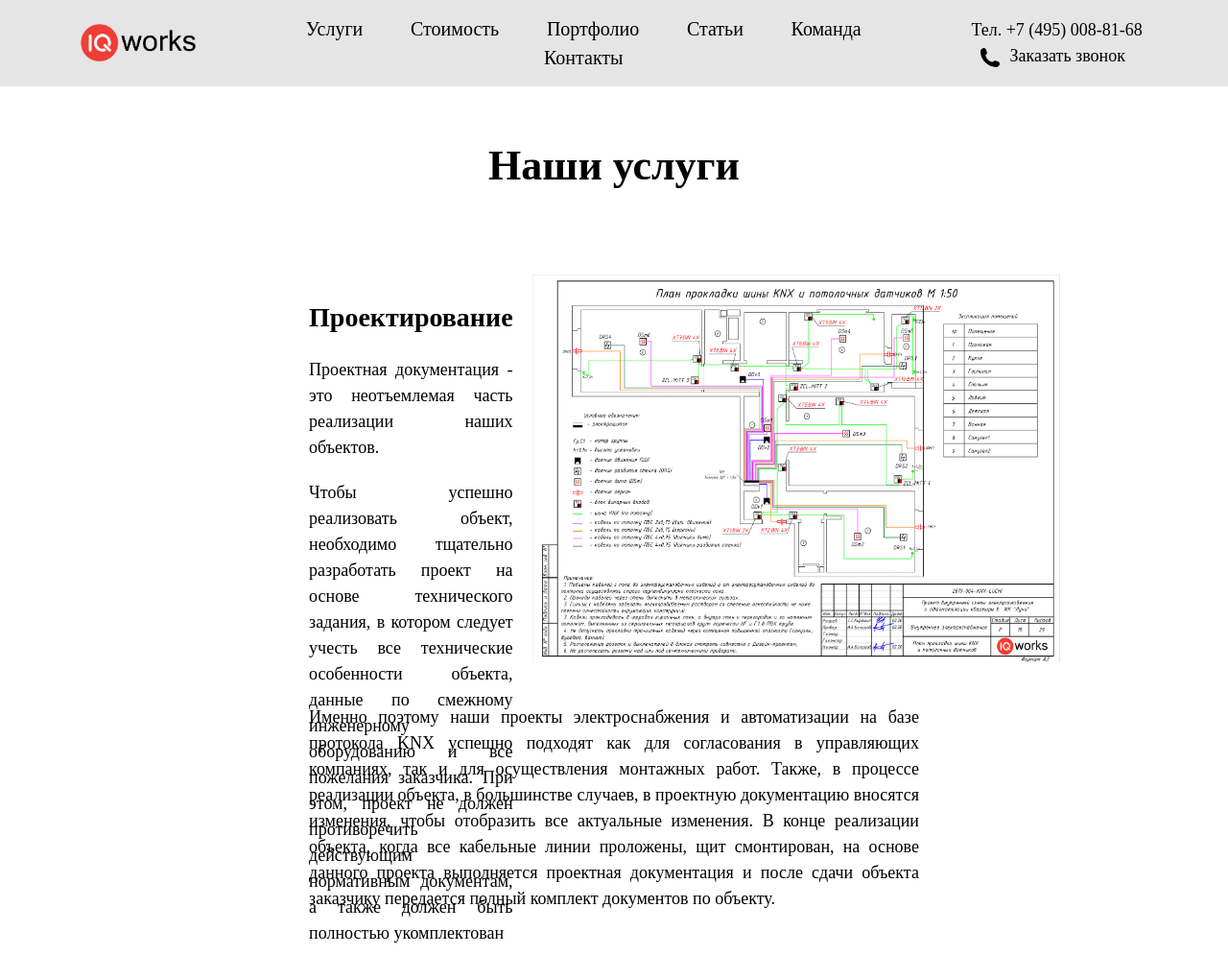
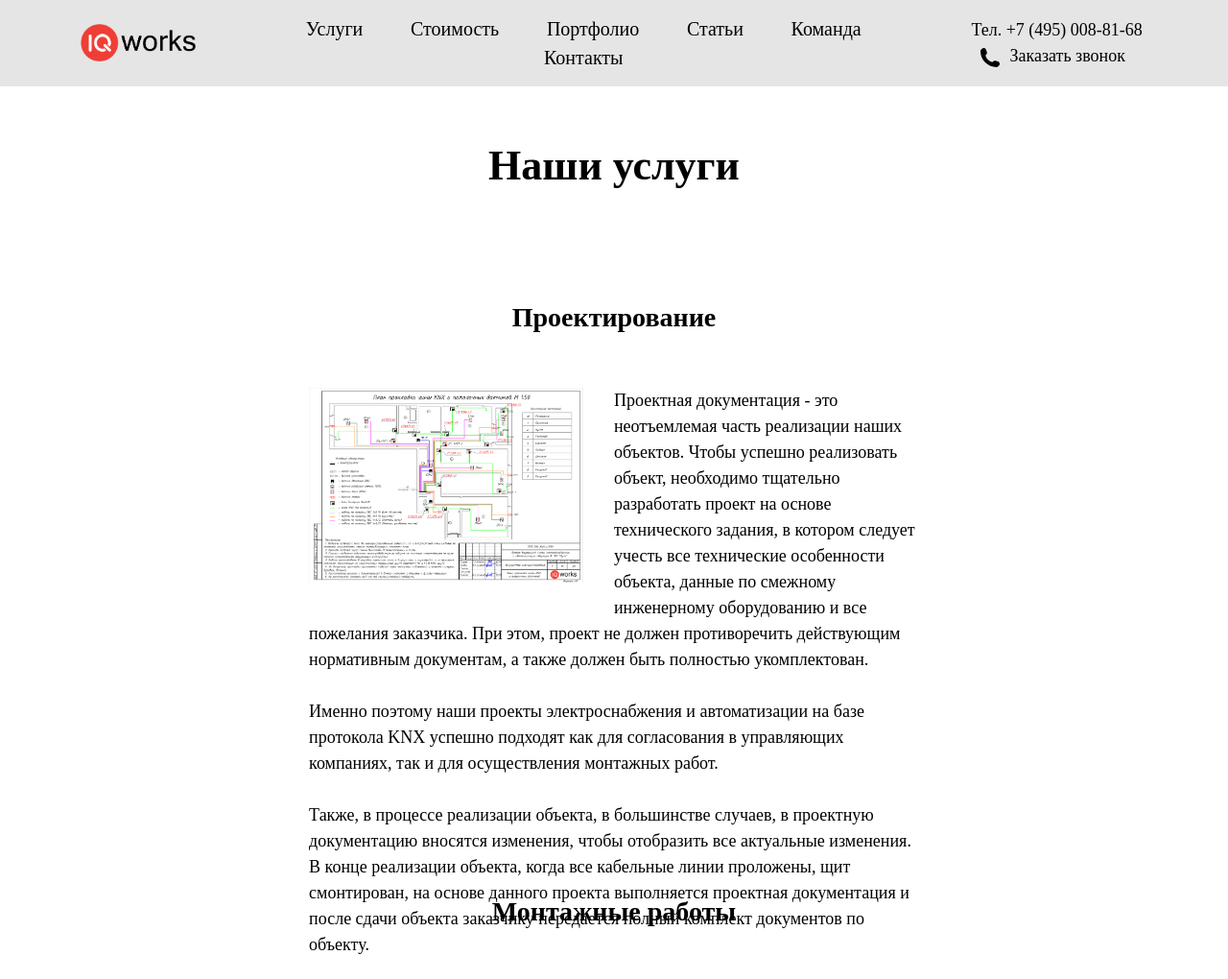
Before and after one commit to Husky022/IQworkers, a Django app: page /services/ in a window 1280 px wide. Shown: the top 1020 px of the page at 96% size. Run offline with Django 3.2, Linux system fonts and the light colour scheme; some libraries are stand-ins or nearby versions; some web fonts are replaced.

Commit message:
services text

```diff
--- a/mainapp/templates/mainapp/services.html
+++ b/mainapp/templates/mainapp/services.html
@@ -5,85 +5,95 @@
 {% block content %}
     <div class="services-container">
         <div class="services-text">Наши услуги</div>
-        <div class="chapter-box">
         <div id="project" class="service">
             <div class="service-item-box">
-                    <div class="service-text-box">
+                <div class="service-text-box wide">
                     <span class="service-box-paragraph">Проектирование</span>
-                        <span class="box-inside-text">Проектная документация - это неотъемлемая часть реализации наших объектов.</span>
-                        <span class="box-inside-text">Чтобы успешно реализовать объект, необходимо тщательно разработать проект на основе технического задания,
+                    <p class="box-inside-text">
+                        <img class="img-service-item float-img-left" src="{% static 'img/project.png' %}" alt="Проектирование">
+                        Проектная документация - это неотъемлемая часть реализации наших объектов.
+                        Чтобы успешно реализовать объект, необходимо тщательно разработать проект на основе технического задания,
                         в котором следует учесть все технические особенности объекта, данные по смежному инженерному оборудованию и все пожелания заказчика. При этом, проект
-                        не должен противоречить действующим нормативным документам, а также должен быть полностью укомплектован </span>
-                    </div>
-                    <img class="img-service-project" src="{% static 'img/project.png' %}" alt="Проектирование">
-                </div>
-                <div class="service-item-box">
-                    <div class="service-text-box wide">
-                        <span class="box-inside-text">Именно поэтому наши проекты электроснабжения и автоматизации на базе протокола KNX успешно подходят как для согласования в
-                        управляющих компаниях, так и для осуществления монтажных работ. Также, в процессе реализации объекта, в большинстве случаев, в проектную документацию вносятся
+                        не должен противоречить действующим нормативным документам, а также должен быть полностью укомплектован.
+                        <br/>
+                        <br/>
+                        Именно поэтому наши проекты электроснабжения и автоматизации на базе протокола KNX успешно подходят как для согласования в
+                        управляющих компаниях, так и для осуществления монтажных работ.
+                        <br/>
+                        <br/>
+                        Также, в процессе реализации объекта, в большинстве случаев, в проектную документацию вносятся
                         изменения, чтобы отобразить все актуальные изменения. В конце реализации объекта, когда все кабельные линии проложены, щит смонтирован, на основе данного проекта
-                        выполняется проектная документация и после сдачи объекта заказчику передается полный комплект документов по объекту.</span>
+                        выполняется проектная документация и после сдачи объекта заказчику передается полный комплект документов по объекту.
+                    </p>
                 </div>
             </div>
         </div>
         <div id="montage" class="service">
             <div class="service-item-box">
-                    <img class="img-service-project" src="{% static 'img/montage1.jpg' %}" alt="Монтаж">
-                    <div class="service-text-box">
+                <div class="service-text-box wide">
                     <span class="service-box-paragraph">Монтажные работы</span>
-                        <span class="box-inside-text">Проектная документация - это неотъемлемая часть реализации наших объектов.</span>
-                        <span class="box-inside-text">Чтобы успешно реализовать объект, необходимо тщательно разработать проект на основе технического задания,
-                        в котором следует учесть все технические особенности объекта, данные по смежному инженерному оборудованию и все пожелания заказчика. При этом, проект
-                        не должен противоречить действующим нормативным документам, а также должен быть полностью укомплектован </span>
-                    </div>
-                </div>
-                <div class="service-item-box">
-                    <div class="service-text-box wide">
-                        <span class="box-inside-text">Именно поэтому наши проекты электроснабжения и автоматизации на базе протокола KNX успешно подходят как для согласования в
-                        управляющих компаниях, так и для осуществления монтажных работ. Также, в процессе реализации объекта, в большинстве случаев, в проектную документацию вносятся
-                        изменения, чтобы отобразить все актуальные изменения. В конце реализации объекта, когда все кабельные линии проложены, щит смонтирован, на основе данного проекта
-                        выполняется проектная документация и после сдачи объекта заказчику передается полный комплект документов по объекту.</span>
+                    <p class="box-inside-text">
+                        <img class="img-service-item float-img-right" src="{% static 'img/montage1.jpg' %}" alt="Монтаж">
+                        Монтажные работы осуществляется нашими специалистами строго по согласованной проектной документации. При прокладке кабеля используются современные
+                        и исправные инструменты - перфораторы, штроборезы, пневмопистолеты, пылесосы и т.д. Особое внимание уделяется технике безопасности при производстве работ на объекте,
+                        у каждого из наших специалистов есть действующее удостоверение с отметкой о группе электробезопасности. Весь кадровый состав проходит аттестацию в соответствии с указанными
+                        сроками очередных проверок знаний.
+                        <br/>
+                        <br/>
+                        Таким образом, опыт реализации объектов в совокупности с качественным составом команды позволяют брать в работу практически любые объекты, с любым функционалом и любыми объемами.
+                        При этом, качество выполнения работ не зависит от общего объема работ, т.к. контроль за реализацией со стороны старших сотрудников охватывает все участки объекта вне зависимости
+                        от его объемов.
+                        <br/>
+                        <br/>
+                        Стоит также отметить, что наши специалисты уважают труд смежных организаций на объекте, поэтому помимо работы со своей проектной документации мы ознакамливаемся с документацией смежных
+                        разделов. Именно поэтому нам удается избежать множество конфликтных и спорных ситуаций на объекте и учесть все дополнительные факторы помимо указанных в техническом задании.
+                    </p>
                 </div>
             </div>
         </div>
         <div id="sale" class="service">
             <div class="service-item-box">
-                    <div class="service-text-box">
+                <div class="service-text-box wide">
                     <span class="service-box-paragraph">Поставка оборудования</span>
-                        <span class="box-inside-text">Проектная документация - это неотъемлемая часть реализации наших объектов.</span>
-                        <span class="box-inside-text">Чтобы успешно реализовать объект, необходимо тщательно разработать проект на основе технического задания,
+                    <p class="box-inside-text">
+                        <img class="img-service-item float-img-left" src="{% static 'img/sale1.jpg' %}" alt="Sale">
+                        Проектная документация - это неотъемлемая часть реализации наших объектов.
+                        Чтобы успешно реализовать объект, необходимо тщательно разработать проект на основе технического задания,
                         в котором следует учесть все технические особенности объекта, данные по смежному инженерному оборудованию и все пожелания заказчика. При этом, проект
-                        не должен противоречить действующим нормативным документам, а также должен быть полностью укомплектован </span>
-                    </div>
-                    <img class="img-service-project" src="{% static 'img/sale1.jpg' %}" alt="Sale">
-                </div>
-                <div class="service-item-box">
-                    <div class="service-text-box wide">
-                        <span class="box-inside-text">Именно поэтому наши проекты электроснабжения и автоматизации на базе протокола KNX успешно подходят как для согласования в
-                        управляющих компаниях, так и для осуществления монтажных работ. Также, в процессе реализации объекта, в большинстве случаев, в проектную документацию вносятся
+                        не должен противоречить действующим нормативным документам, а также должен быть полностью укомплектован.
+                        <br/>
+                        <br/>
+                        Именно поэтому наши проекты электроснабжения и автоматизации на базе протокола KNX успешно подходят как для согласования в
+                        управляющих компаниях, так и для осуществления монтажных работ.
+                        <br/>
+                        <br/>
+                        Также, в процессе реализации объекта, в большинстве случаев, в проектную документацию вносятся
                         изменения, чтобы отобразить все актуальные изменения. В конце реализации объекта, когда все кабельные линии проложены, щит смонтирован, на основе данного проекта
-                        выполняется проектная документация и после сдачи объекта заказчику передается полный комплект документов по объекту.</span>
+                        выполняется проектная документация и после сдачи объекта заказчику передается полный комплект документов по объекту.
+                    </p>
                 </div>
             </div>
         </div>
         <div id="programming" class="service">
             <div class="service-item-box">
-                    <img class="img-service-project" src="{% static 'img/programming1.jpg' %}" alt="Программирование">
-                    <div class="service-text-box">
+                <div class="service-text-box wide">
                     <span class="service-box-paragraph">Программирование</span>
-                        <span class="box-inside-text">Проектная документация - это неотъемлемая часть реализации наших объектов.</span>
-                        <span class="box-inside-text">Чтобы успешно реализовать объект, необходимо тщательно разработать проект на основе технического задания,
+                    <p class="box-inside-text">
+                        <img class="img-service-item float-img-right" src="{% static 'img/programming1.jpg' %}" alt="Программирование">
+                        Проектная документация - это неотъемлемая часть реализации наших объектов.
+                        Чтобы успешно реализовать объект, необходимо тщательно разработать проект на основе технического задания,
                         в котором следует учесть все технические особенности объекта, данные по смежному инженерному оборудованию и все пожелания заказчика. При этом, проект
-                        не должен противоречить действующим нормативным документам, а также должен быть полностью укомплектован </span>
-                    </div>
-                </div>
-                <div class="service-item-box">
-                    <div class="service-text-box wide">
-                        <span class="box-inside-text">Именно поэтому наши проекты электроснабжения и автоматизации на базе протокола KNX успешно подходят как для согласования в
-                        управляющих компаниях, так и для осуществления монтажных работ. Также, в процессе реализации объекта, в большинстве случаев, в проектную документацию вносятся
+                        не должен противоречить действующим нормативным документам, а также должен быть полностью укомплектован.
+                        <br/>
+                        <br/>
+                        Именно поэтому наши проекты электроснабжения и автоматизации на базе протокола KNX успешно подходят как для согласования в
+                        управляющих компаниях, так и для осуществления монтажных работ.
+                        <br/>
+                        <br/>
+                        Также, в процессе реализации объекта, в большинстве случаев, в проектную документацию вносятся
                         изменения, чтобы отобразить все актуальные изменения. В конце реализации объекта, когда все кабельные линии проложены, щит смонтирован, на основе данного проекта
-                        выполняется проектная документация и после сдачи объекта заказчику передается полный комплект документов по объекту.</span>
-                    </div>
+                        выполняется проектная документация и после сдачи объекта заказчику передается полный комплект документов по объекту.
+                    </p>
                 </div>
             </div>
         </div>
--- a/static/css/style.css
+++ b/static/css/style.css
@@ -235,8 +235,8 @@
     margin: auto;
 }
 
-.img-service-project{
-    width: 550px;
+.img-service-item{
+    width: 45%;
 }
 
 .img-technology{
@@ -297,6 +297,16 @@
     margin-top: 20px;
 }
 
+.float-img-left{
+    float: left;
+    margin: 0 5% 5% 0;
+}
+
+.float-img-right{
+    float: right;
+    margin: 0 0 5% 5%;
+}
+
 .opportunities-item-box{
     display: flex;
     flex-direction: row;
@@ -338,13 +348,14 @@
 .service-item-box{
     display: flex;
     flex-direction: row;
+    margin-bottom: 20%;
 }
 
 .services-container{
     width: 80%;
     display: flex;
     flex-direction: column;
-    margin: 0 10% 0 10%;
+    margin: 0 10% 10% 10%;
 }
 
 .services-text{
@@ -359,13 +370,15 @@
     padding: 0 20px 0 20px;
     display: flex;
     flex-direction: column;
-    width: 500px;
+    width: 55%;
     height: 380px;
 }
 
 .service-box-paragraph{
     font-size: 28px;
     font-weight: bolder;
+    margin: auto;
+    margin-bottom: 5%;
 }
 
 .service{
```
Lines whose indentation alone changed are shown as unchanged.
